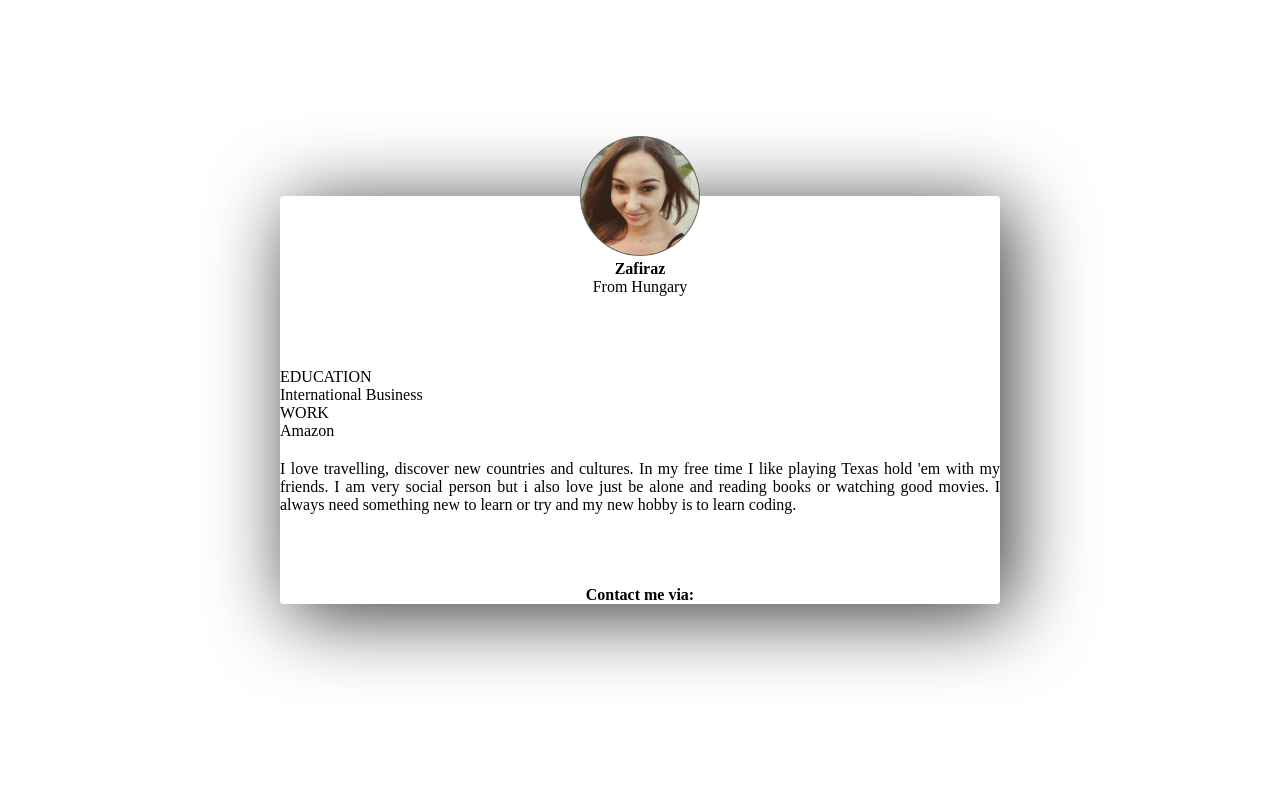
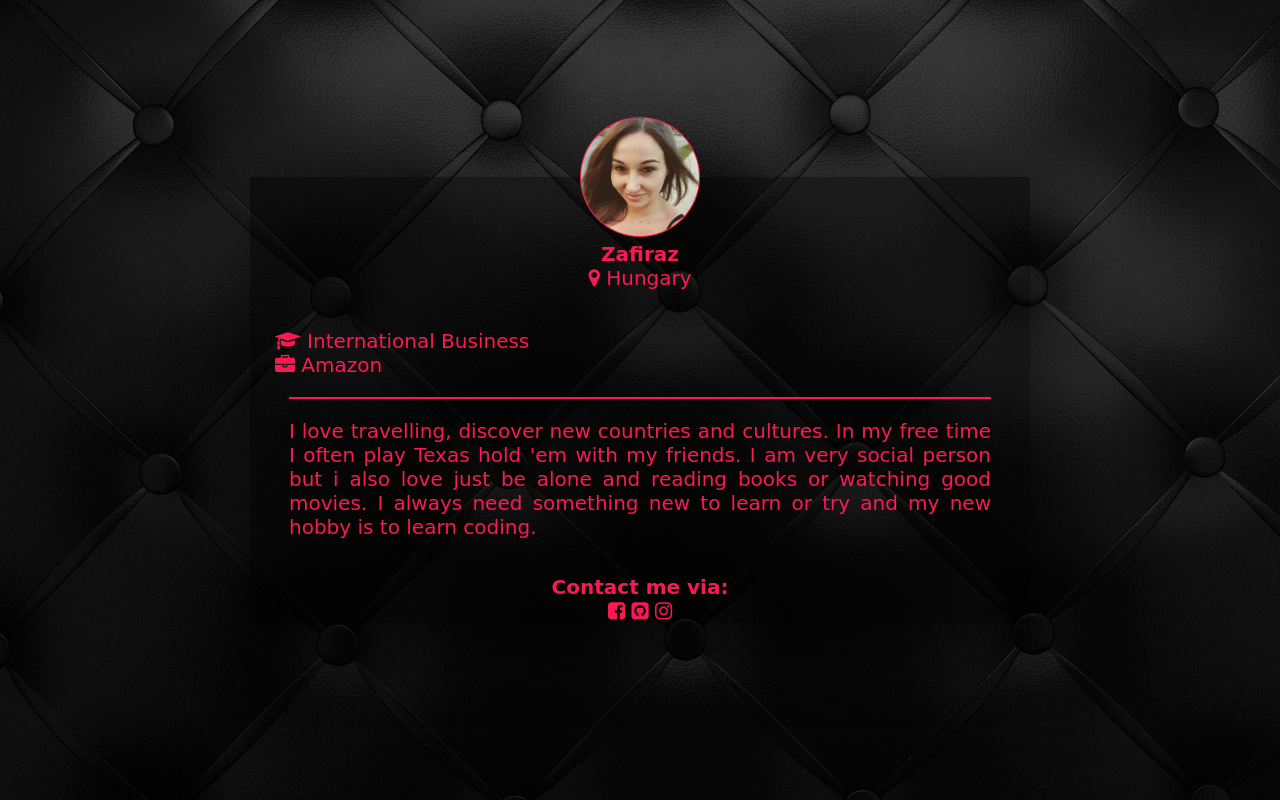
Before and after one commit to Zafiraz/business-card, a plain HTML site: page index.html in a window 1280 px wide. Drawn offline with Linux system fonts and the light colour scheme.

Commit message:
névjegy módosítások

```diff
--- a/index.html
+++ b/index.html
@@ -1,10 +1,11 @@
 <!DOCTYPE html>
-<html>
+<html lang="en">
 <head>
   <meta charset="utf-8">
-  <title></title>
+  <title>business card</title>
   <meta name="viewport" content="width=device-width, initial-scale=1">
   <link rel="stylesheet" type="text/css" href="main.css">
+  <link href="https://maxcdn.bootstrapcdn.com/font-awesome/4.7.0/css/font-awesome.min.css" rel="stylesheet">
 </head>
 <body>
   <div class="profile-card">
@@ -14,23 +15,24 @@
       </div>
       <div class="name-headline">
       <h1>Zafiraz</h1>
-      <p>From Hungary</p>
+      <p><i class="fa fa-map-marker"></i> Hungary</p>
       </div>
     </div>
-    <p>EDUCATION <br> International Business</p>
-    <p>WORK <br>Amazon</p>
-    <div>
-    <div class="about"> I love travelling, discover new countries and cultures. In my free time I like playing Texas hold 'em with my friends. I am very social person but i also love just be alone and reading books or watching good movies. I always need something new to learn or try and my new hobby is to learn coding. </div>
+    <div class="job">
+    <p><i class="fa fa-graduation-cap" aria-hidden="true"></i> International Business</p>
+      <p><i class="fa fa-briefcase" aria-hidden="true"></i>  Amazon</p>
+    </div>
+    <div class="content">
+      <div class="about"> I love travelling, discover new countries and cultures. In my free time I often play Texas hold 'em with my friends. I am very social person but i also love just be alone and reading books or watching good movies. I always need something new to learn or try and my new hobby is to learn coding. </div>
       <section class="links">
       <h2>Contact me via:</h2>
         <ul>
-        <li><a href="https://twitter.com/#"><i class="fa fa-twitter" aria-hidden="true"></i></a></li>
-        <li><a href="https://behance.net/#"><i class="fa fa-behance-square" aria-hidden="true"></i></a></li>
-        <li><a href="https://instagram.com/#"><i class="fa fa-instagram" aria-hidden="true"></i></a></li>
+          <li><a href="https://www.facebook.com/zsanett.makai/" target="_blank"><i class="fa fa-facebook-square" aria-hidden="true"></i></a></li>
+          <li><a href="https://github.com/Zafiraz" target="_blank"><i class="fa fa-github-square" aria-hidden="true" target="_blank"></i></a></li>
+          <li><a href="https://www.instagram.com/zsanettmakai__/?igshid=abmcwh5p4fr7" target="_blank"><i class="fa fa-instagram" aria-hidden="true"></i></a></li>
         </ul>
       </section>
     </div>
 </div>
-
 </body>
 </html>
--- a/main.css
+++ b/main.css
@@ -9,7 +9,7 @@
   text-align: justify;
 }
 .profile-card {
-  width: 720px;
+  width: 780px;
   max-width: calc(100vw - 10px);
 }
 body {
@@ -39,39 +39,50 @@ img {
 .profile-image {
   margin-top: -60px;
 }
-/* Contact links */
-
 ul {
   list-style-type: none;
 }
-
 li {
   display: inline;
 }
 .head, .about {
-  margin-bottom: 10%;
+  margin-bottom: 5%;
 }
 .content {
-  padding: 5% 10%;
+  padding: 2,5% 5%;
 }
 body {
-  background:no-repeat center center fixed;
+  background: URL('assets/elegant.jpg') no-repeat center center fixed;
   background-size: cover;
+  font-family: 'Brush Script MT', cursive;
+  color: rgb(249, 26, 82);
+  font-size: 20px;
 }
 .profile-card {
-  background-color: hsla(0, 0%, 100%, .5);
+  background-color: rgba(0,0,0,0.5);
   border-radius: 4px;
-  box-shadow: hsla(0, 0%, 0%, .8) 10px 10px 80px;
+  box-shadow: hsla(0, 0%, 0%, 0.6) 10px 10px 80px;
 }
 img {
   padding: 1px;
-  background-color: #666;
+  background-color: rgb(249, 26, 82);
 }
 .content {
-  border-top: 1px solid hsla(0, 0%, 30%, .8);
+  border-top: 2px solid rgb(249, 26, 82);
 }
 img:hover {
-  transform: scale(1.1);
+  transform: scale(1.5);
   transition: all 0.5s ease-in-out;
   filter: grayscale(20%);
 }
+
+.job {
+  margin-bottom: 20px;
+  margin-left: 25px;
+}
+a {
+  color: rgb(249, 26, 82);
+}
+.profile-card:hover {
+  transform: scale(1.2);
+  transition: all 0.5s ease-in-out;
```
Also changed, not shown: assets/black-and-gold-background.jpg (deleted), assets/elegant.jpg (added), 1 other file. Lines whose indentation alone changed are shown as unchanged.
